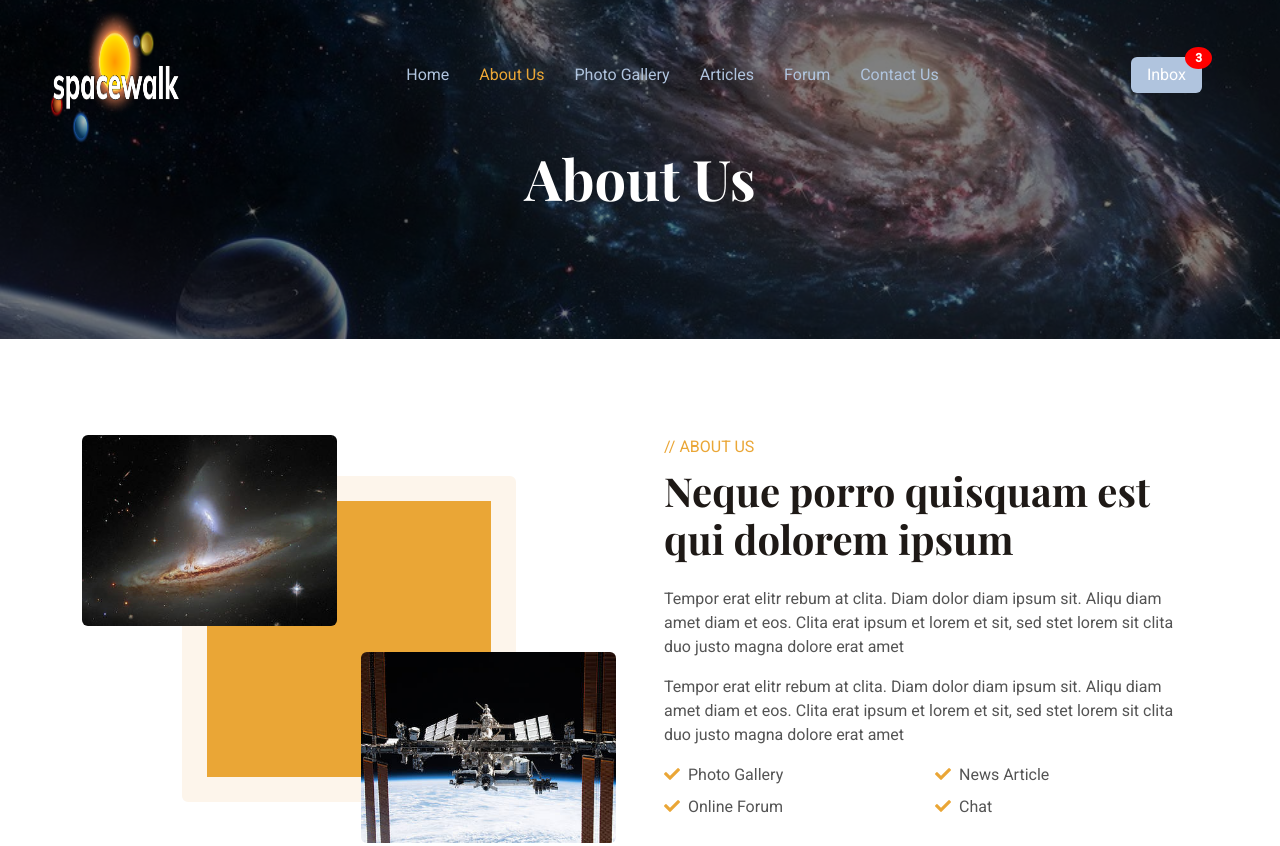
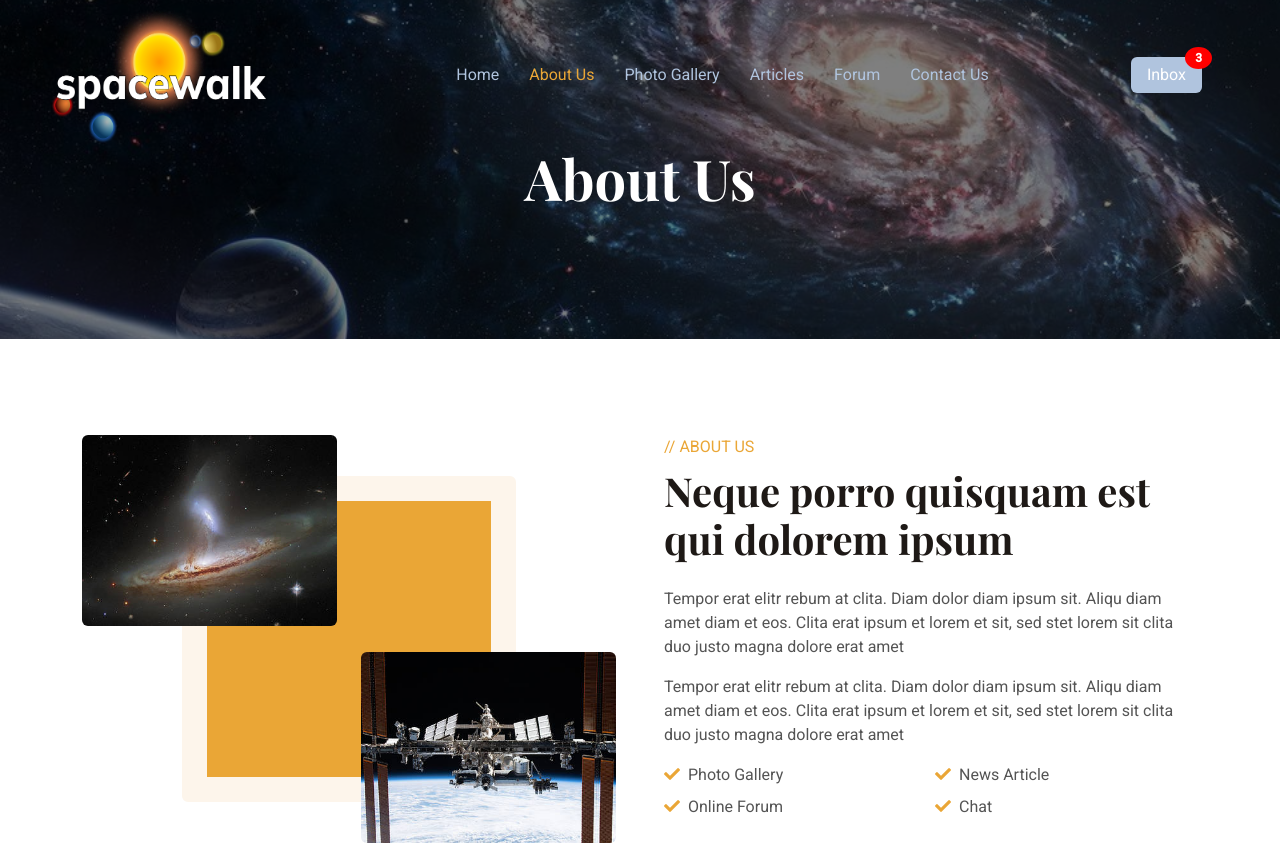
Before and after one commit to ellayang0618/heap-g09, a plain HTML site: page public/templates/aboutus.html in a window 1280 px wide. Shown: the top 846 px of the page. Drawn offline with nearby package versions, Linux system fonts and the light colour scheme; a script that the page names is missing.

Commit message:
minor edits

```diff
--- a/public/templates/aboutus.html
+++ b/public/templates/aboutus.html
@@ -52,7 +52,7 @@
     <!-- Navbar Start -->
     <nav class="navbar navbar-expand-lg navbar-dark fixed-top py-lg-0 px-lg-5 wow fadeIn" data-wow-delay="0.1s">
         <a href="home.html" class="navbar-brand ms-4 ms-lg-0">
-            <img class="bg-transparent" width="150" height="140" src="../static/img/logo.png" alt="">
+            <img class="bg-transparent" width="250" height="140" src="../static/img/logo.png" alt="">
         </a>
         <button type="button" class="navbar-toggler me-4" data-bs-toggle="collapse" data-bs-target="#navbarCollapse">
             <span class="navbar-toggler-icon"></span>
```
Also changed, not shown: public/templates/articles.html (+1 -1 lines), public/templates/contact.html (+1 -1 lines), public/templates/forum.html (+1 -1 lines), public/templates/home.html (+1 -1 lines), public/templates/profile.html (+1 -1 lines), public/templates/register.html (+1 -1 lines).
